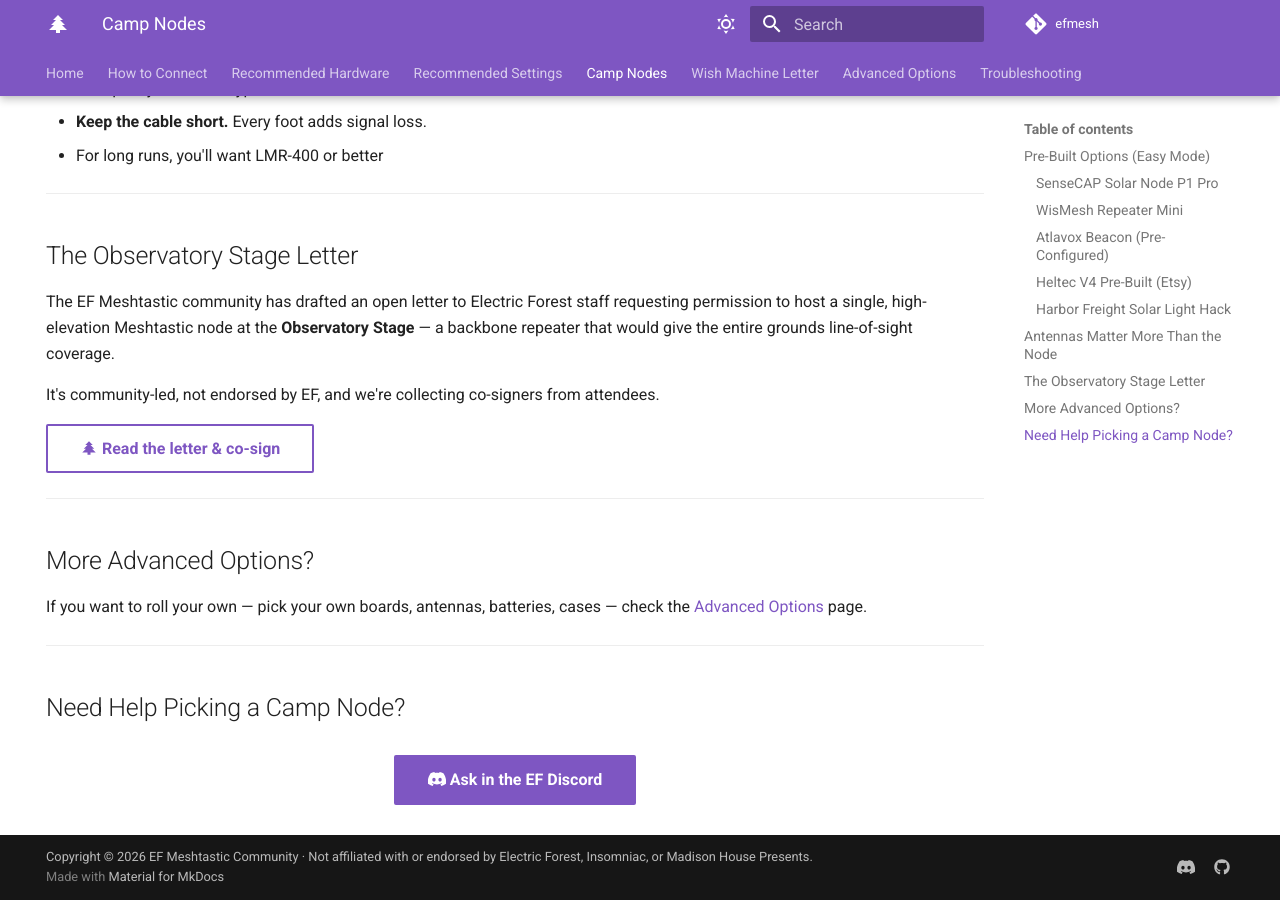
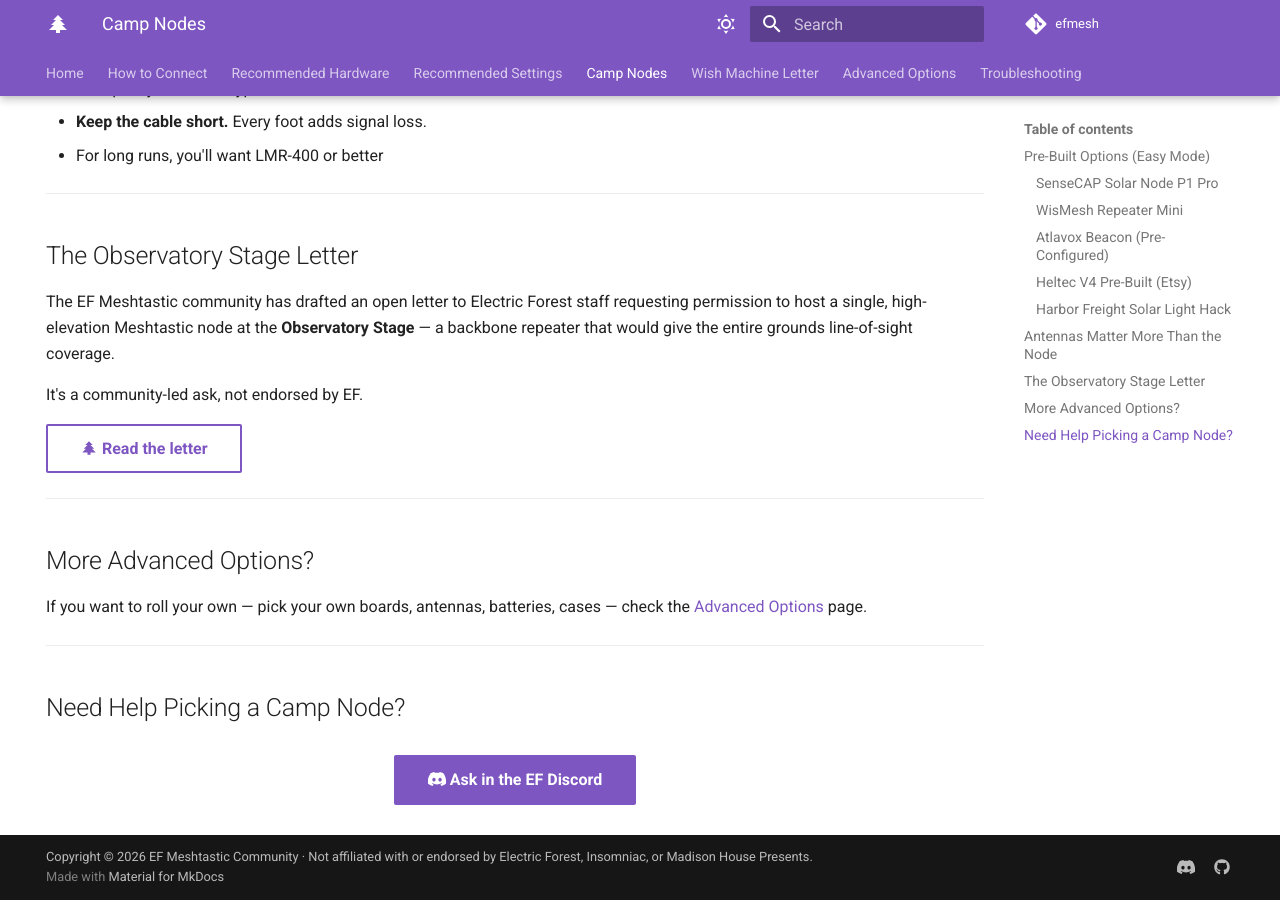
Before and after one commit to efmesh/site, an MkDocs documentation site: the page built from docs/docs/camp-nodes.md, in a window 1280 px wide and 900 px high, scrolled down 2769 px. Built offline with MkDocs 1.6.1 and Material for MkDocs 9.7.7, drawn with Linux system fonts in a browser that asks for light colours; comment, search, counter and statistics services are not loaded.

Commit message:
v1.9: fix 5 critical content bugs (channel count x2, broken link, stale co-sign copy, mis-numbered step link)

```diff
--- a/docs/docs/camp-nodes.md
+++ b/docs/docs/camp-nodes.md
@@ -99,9 +99,9 @@
 
 The EF Meshtastic community has drafted an open letter to Electric Forest staff requesting permission to host a single, high-elevation Meshtastic node at the **Observatory Stage** — a backbone repeater that would give the entire grounds line-of-sight coverage.
 
-It's community-led, not endorsed by EF, and we're collecting co-signers from attendees.
+It's a community-led ask, not endorsed by EF.
 
-[:material-pine-tree: Read the letter &amp; co-sign](wish-machine-request.md){ .md-button }
+[:material-pine-tree: Read the letter](wish-machine-request.md){ .md-button }
 
 ---
 
```
Also changed, not shown: docs/docs/how-to-connect.md (+1 -1 lines), docs/docs/recommended-settings.md (+2 -2 lines), docs/docs/troubleshooting.md (+1 -1 lines).
